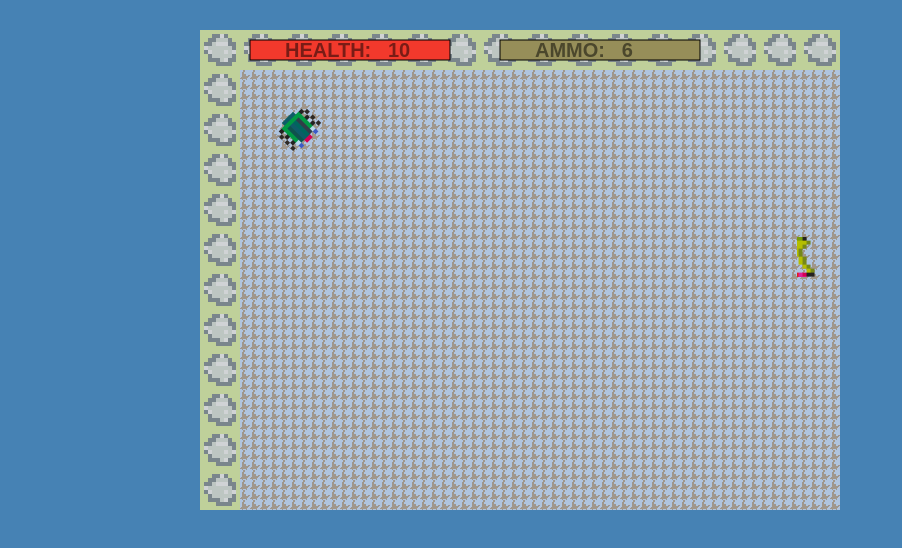
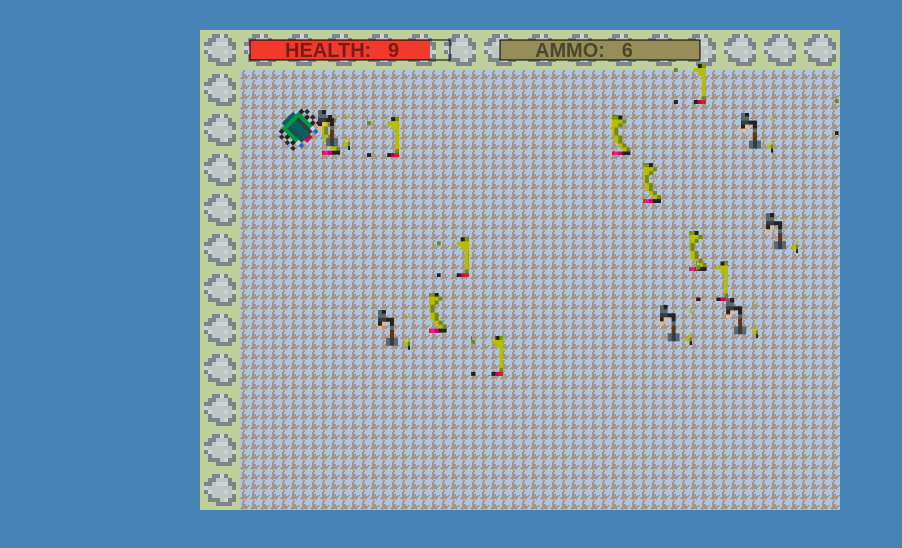
Before and after one commit to carsonbarlow/js13Arena, a plain HTML site: page src/index.html in a window 1280 px wide. Shown: the part 40-588 px from the top of the page, without its empty margins (0-902 px from the left). Drawn offline with Linux system fonts and the light colour scheme.

Commit message:
added battle master, which controls waves and enemy strength.

```diff
--- a/src/game_05_enemies.js
+++ b/src/game_05_enemies.js
@@ -1,32 +1,4 @@
 Game.enemies = [];
-
-Game.enemy_stats = {
-  lame_brain : {health: 6, speed: 70, attack: 'melee_1', damage: 1, movement: 'wonder', graphic: [220,44,32,40,0] }
-}
-
-Game.spawn_enemy = function(stats, x_pos, y_pos){
-  var new_enemy = Game.utils.clone(stats);
-  new_enemy.transform = {
-    visible: true,
-    position: {x: x_pos, y: y_pos, z: 1},
-    rotation: {x: 0, y: 0, z: 0},
-    scale: {x: 4, y: 4},
-    offset: {x: new_enemy.graphic[0], y: new_enemy.graphic[1], r: new_enemy.graphic[4]},
-    width: new_enemy.graphic[2],
-    height: new_enemy.graphic[3]
-  };
-  new_enemy.vol = [0,0];
-  new_enemy.col = 14;
-  new_enemy.wonder = 0;
-  new_enemy.standing = 500;
-  new_enemy.chasing = false;
-  new_enemy.attack_wind_up = 400;
-  new_enemy.attack_wind_up_left = 400;
-  Game.enemies.push(new_enemy);
-  Game.graphics.draw_list.push(new_enemy.transform);
-};
-
-Game.spawn_enemy(Game.enemy_stats.lame_brain,500,100);
 
 Game.update_enemies = function (delta){
   Game.enemies = Game.enemies.filter(function(mob){
--- /dev/null
+++ b/src/game_07_battle_master.js
@@ -0,0 +1,81 @@
+(function () {
+
+  Game.enemy_stats = [
+    {type: 'lame_brain', hp: 6.0, speed: 70.0, attack: 'melee_1', damage: 1.0, movement: 'wonder', graphic: [220,44,32,40,0]},
+    {type: 'stand_n_shoot', hp: 6.0, speed: 70.0, attack: 'melee_1', damage: 1.0, movement: 'wonder', graphic: [150,44,32,40,0]},
+    {type: 'back_stabber', hp: 6.0, speed: 70.0, attack: 'melee_1', damage: 1.0, movement: 'wonder', graphic: [100,44,32,40,0]},
+    {type: 'big_n_heavy', hp: 6.0, speed: 70.0, attack: 'melee_1', damage: 1.0, movement: 'wonder', graphic: [0,44,32,40,0]}
+  ]
+
+  Game.spawn_enemy = function(stats, x_pos, y_pos){
+    var new_enemy = Game.utils.clone(stats);
+    new_enemy.transform = {
+      visible: true,
+      position: {x: x_pos, y: y_pos, z: 1},
+      rotation: {x: 0, y: 0, z: 0},
+      scale: {x: 4, y: 4},
+      offset: {x: new_enemy.graphic[0], y: new_enemy.graphic[1], r: new_enemy.graphic[4]},
+      width: new_enemy.graphic[2],
+      height: new_enemy.graphic[3]
+    };
+    new_enemy.max_hp = new_enemy.hp;
+    new_enemy.vol = [0,0];
+    new_enemy.col = 14;
+    new_enemy.wonder = 0;
+    new_enemy.standing = 500;
+    new_enemy.chasing = false;
+    new_enemy.attack_wind_up = 400;
+    new_enemy.attack_wind_up_left = 400;
+    Game.enemies.push(new_enemy);
+    Game.graphics.draw_list.push(new_enemy.transform);
+  };
+
+  // Game.spawn_enemy(Game.enemy_stats[0],500,100);
+
+
+  var type_distribution = [0.45, 0.2, 0.15, 0.1];
+  var type_population = [10, 4, 2, 1];
+  var wave_base = 20;
+  // var mob_range = [5,20];
+  Game.bm = {};
+  var bm = Game.bm;
+  bm.wave = 1;
+  var pts;
+  Game.bm.craft_enemy = function(obj, points){
+    var enemy = Game.utils.clone(obj);
+    switch (obj.type){
+      case 'lame_brain':
+      default:
+        enemy.hp += Math.round(points * 0.5 /3 );
+        enemy.speed += Math.round(points * 0.5 / 3);
+        enemy.damage += Math.round(points * 0.34 / 3);
+        break;
+    }
+    return enemy;
+  };
+  Game.bm.do_wave = function(pts){
+    wave_base *= 1.08;
+    // figure in luck meter...
+
+    // distribute points...
+    var e_ratio = [];
+    var e_count = [];
+    var e_ratio_total = 0;
+    type_distribution.map(function(item){
+      var et = Math.random()*100*item;
+      e_ratio_total += et;
+      e_ratio.push(et);
+    });
+    for(var i = 0; i < e_ratio.length; i++){
+      e_ratio[i] = (e_ratio[i] / e_ratio_total) * wave_base;
+      // number of mobs = points alloted to type / total points for round / type_distribution * type_population
+      e_count[i] = Math.round(e_ratio[i]/wave_base/type_distribution[i]*type_population[i]);
+      var crafted_enemy = Game.bm.craft_enemy(Game.enemy_stats[i],e_ratio[i]/e_count[i]);
+      while (e_count[i]--){
+        Game.spawn_enemy(crafted_enemy, 400,100);
+      }
+    };
+  }
+
+  Game.bm.do_wave();
+})();
--- a/src/index.html
+++ b/src/index.html
@@ -24,6 +24,7 @@
   <script type="text/javascript" src="game_04_player.js"></script>
   <script type="text/javascript" src="game_05_enemies.js"></script>
   <script type="text/javascript" src="game_06_projectiles.js"></script>
+  <script type="text/javascript" src="game_07_battle_master.js"></script>
   <script type="text/javascript" src="game_init.js"></script>
 </div>
 </body>
```
